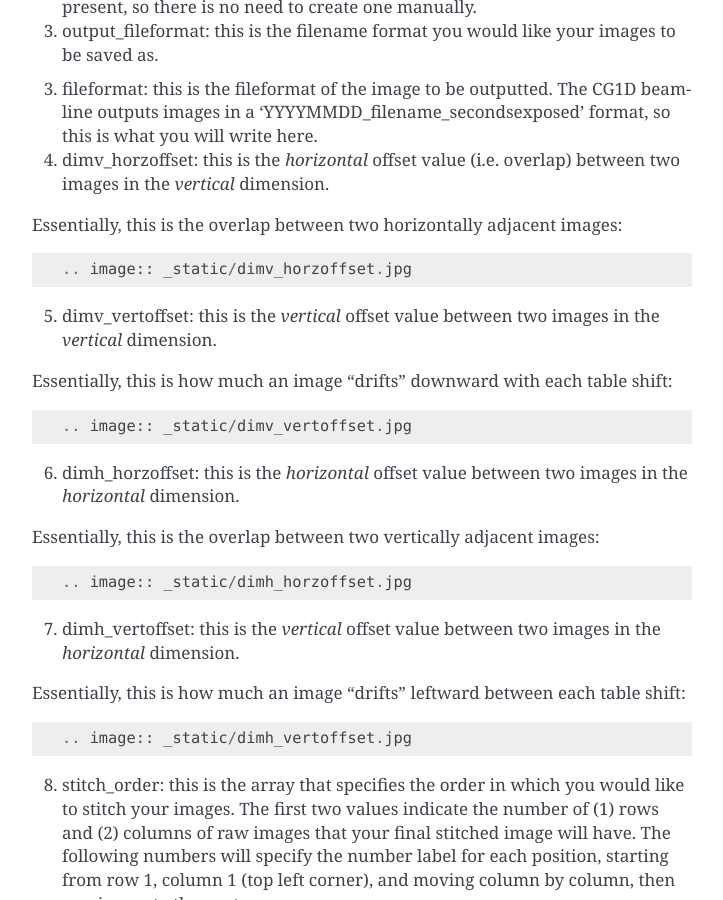
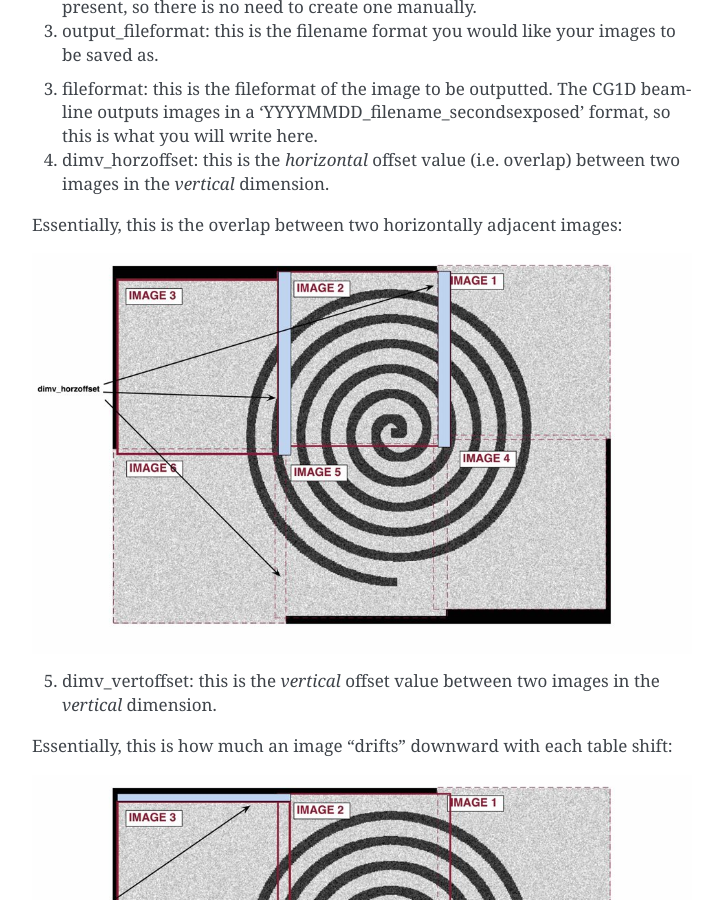
Before and after one commit to kdecarlo/CG1D_rootprocessing, a Sphinx documentation site: the page built from Root_Processing/Documentation/stitch_tutorial.rst, in a window 1280 px wide and 900 px high, scrolled down 509 px. Shown: the whole window, without its empty margins (388-1111 px from the left). Built offline with Sphinx 7.4.7, drawn with Linux system fonts in a browser that asks for light colours; pages that are not in the unit, such as notebooks, are missing from menus.

Commit message:
Add files via upload

```diff
--- a/Root_Processing/Documentation/stitch_tutorial.rst
+++ b/Root_Processing/Documentation/stitch_tutorial.rst
@@ -22,25 +22,25 @@ First, open the 'user_config' text file in your 'Root_Processing' directory.  Th
 
 4. dimv_horzoffset: this is the *horizontal* offset value (i.e. overlap) between two images in the *vertical* dimension.
 
-Essentially, this is the overlap between two horizontally adjacent images::
+Essentially, this is the overlap between two horizontally adjacent images:
 
 .. image:: _static/dimv_horzoffset.jpg
 
 5. dimv_vertoffset: this is the *vertical* offset value between two images in the *vertical* dimension.
 
-Essentially, this is how much an image "drifts" downward with each table shift::
+Essentially, this is how much an image "drifts" downward with each table shift:
 
 .. image:: _static/dimv_vertoffset.jpg
 
 6. dimh_horzoffset: this is the *horizontal* offset value between two images in the *horizontal* dimension.
 
-Essentially, this is the overlap between two vertically adjacent images::
+Essentially, this is the overlap between two vertically adjacent images:
 
 .. image:: _static/dimh_horzoffset.jpg
 
 7. dimh_vertoffset: this is the *vertical* offset value between two images in the *horizontal* dimension.
 
-Essentially, this is how much an image "drifts" leftward between each table shift::
+Essentially, this is how much an image "drifts" leftward between each table shift:
 
 .. image:: _static/dimh_vertoffset.jpg
 
```
